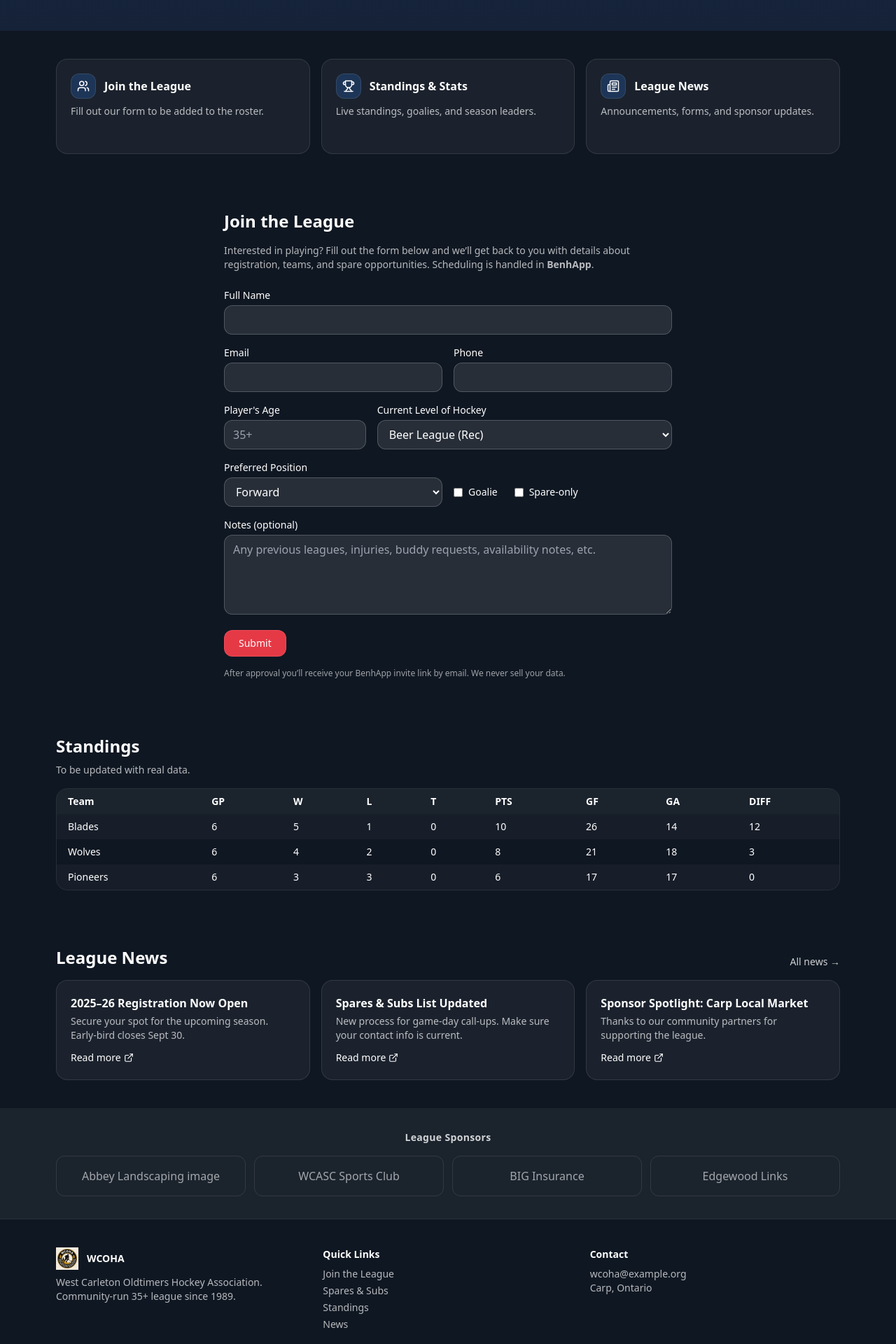
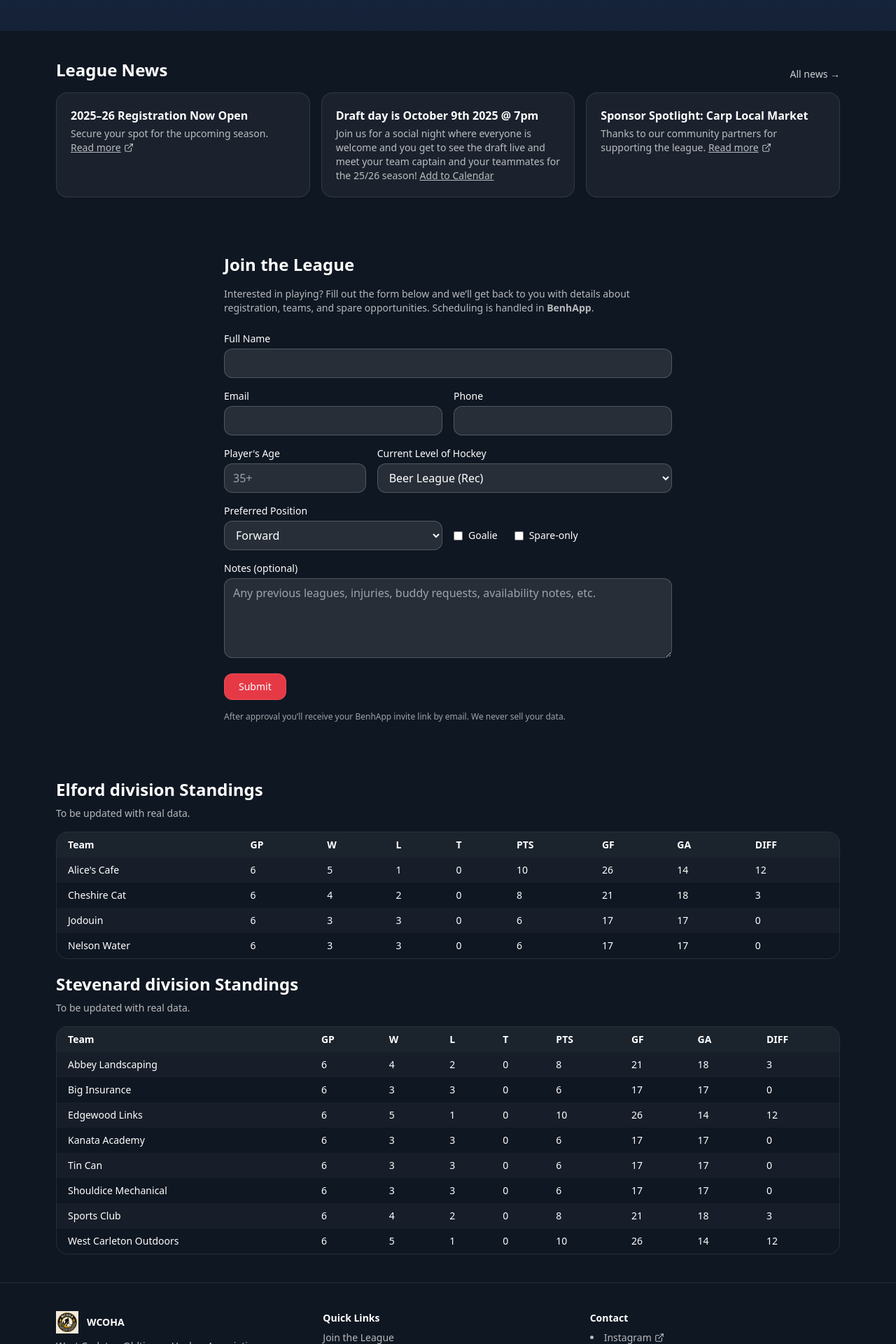
Before and after one commit to chuckbelisle/wcoha-site, a Next.js app: page / in a window 1280 px wide. Shown: the part 720-2640 px from the top of the page at 70% size. Built offline with nearby package versions, Linux system fonts and the light colour scheme.

Commit message:
update git ignore

```diff
--- a/app/page.tsx
+++ b/app/page.tsx
@@ -4,6 +4,58 @@ import { useState } from 'react';
 import { Card, CardContent } from '@/components/ui/card';
 import { Button } from '@/components/ui/button';
 import { Users, Newspaper, Trophy, ExternalLink, MapPin } from 'lucide-react';
+
+
+/* =========================
+   Helpers (placed OUTSIDE JSX)
+   ========================= */
+function toGCalDate(isoLike: string): string {
+  // Accepts "2025-10-09T19:00:00-04:00" or "2025-10-09T23:00:00Z" and converts to UTC YYYYMMDDTHHMMSSZ
+  const d = new Date(isoLike);
+  const pad = (n: number) => String(n).padStart(2, '0');
+  const y = d.getUTCFullYear();
+  const m = pad(d.getUTCMonth() + 1);
+  const day = pad(d.getUTCDate());
+  const hh = pad(d.getUTCHours());
+  const mm = pad(d.getUTCMinutes());
+  const ss = pad(d.getUTCSeconds());
+  return `${y}${m}${day}T${hh}${mm}${ss}Z`;
+}
+
+function buildGoogleCalHref(item: {
+  title: string;
+  eventStart: string;
+  eventEnd: string;
+  details?: string;
+  location?: string;
+}): string {
+  const text = encodeURIComponent(item.title);
+  const dates = `${toGCalDate(item.eventStart)}/${toGCalDate(item.eventEnd)}`;
+  const details = encodeURIComponent(item.details ?? '');
+  const location = encodeURIComponent(item.location ?? '');
+  return `https://calendar.google.com/calendar/render?action=TEMPLATE&text=${text}&dates=${dates}&details=${details}&location=${location}`;
+}
+
+const InstagramIcon = (props: React.SVGProps<SVGSVGElement>) => (
+  <svg
+    xmlns="http://www.w3.org/2000/svg"
+    width={props.width ?? 16}
+    height={props.height ?? 16}
+    viewBox="0 0 24 24"
+    fill="none"
+    stroke="currentColor"
+    strokeWidth="2"
+    strokeLinecap="round"
+    strokeLinejoin="round"
+    {...props}
+  >
+    <rect x="2" y="2" width="20" height="20" rx="5" ry="5"></rect>
+    <path d="M16 11.37A4 4 0 1 1 12.63 8 4 4 0 0 1 16 11.37z"></path>
+    <line x1="17.5" y1="6.5" x2="17.51" y2="6.5"></line>
+  </svg>
+);
+
+/* ========================= */
 
 function Logo({ className = 'h-20 w-auto' }: { className?: string }) {
   return <img src="/wcoha-logo.png" alt="WCOHA logo" className={`${className} object-contain`} />;
@@ -138,11 +190,44 @@ async function submitJoin(e: React.FormEvent) {
     }
   }
 
-  const news = [
-    { id: 1, title: '2025–26 Registration Now Open', blurb: 'Secure your spot for the upcoming season. Early-bird closes Sept 30.', href: '#' },
-    { id: 2, title: 'Spares & Subs List Updated', blurb: 'New process for game‑day call‑ups. Make sure your contact info is current.', href: '#' },
-    { id: 3, title: 'Sponsor Spotlight: Carp Local Market', blurb: 'Thanks to our community partners for supporting the league.', href: '#' },
+  // ---------- News (with optional calendar) ----------
+  type NewsItem = {
+    id: number
+    title: string
+    blurb: string
+    href?: string
+    eventStart?: string  // ISO w/ timezone or Z, e.g. "2025-10-09T19:00:00-04:00"
+    eventEnd?: string    // ISO w/ timezone or Z, e.g. "2025-10-09T21:00:00-04:00"
+    location?: string
+    details?: string
+  }
+
+  const news: NewsItem[] = [
+    {
+      id: 1,
+      title: '2025–26 Registration Now Open',
+      blurb: 'Secure your spot for the upcoming season.',
+      href: '#join',
+    },
+    {
+      id: 2,
+      title: 'Draft day is October 9th 2025 @ 7pm',
+      blurb:
+        'Join us for a social night where everyone is welcome and you get to see the draft live and meet your team captain and your teammates for the 25/26 season!',
+      // Local time in Ottawa/Toronto (EDT, UTC-4 on Oct 9, 2025)
+      eventStart: '2025-10-09T19:00:00-04:00',
+      eventEnd:   '2025-10-09T21:00:00-04:00',
+      location: 'Carp Arena',
+      details: 'League draft night and social.',
+    },
+    {
+      id: 3,
+      title: 'Sponsor Spotlight: Carp Local Market',
+      blurb: 'Thanks to our community partners for supporting the league.',
+      href: '#',
+    },
   ];
+  // ---------------------------------------------------
 
   return (
     <div className="min-h-screen bg-[#0f1722] text-white">
@@ -161,6 +246,7 @@ async function submitJoin(e: React.FormEvent) {
             <a className="hover:text-[#e63946] transition" href="#standings">Standings</a>
             <a className="hover:text-[#e63946] transition" href="/sponsors">Sponsors</a>
             <a className="hover:text-[#e63946] transition" href="#about">About</a>
+            <a href="https://instagram.com/wcoha_league" target="_blank" rel="noopener noreferrer" className="hover:text-[#e63946] transition inline-flex items-center gap-1"><InstagramIcon /> Instagram</a>
           </nav>
           <button className="md:hidden inline-flex items-center gap-2 rounded-2xl border border-white/10 px-3 py-2 text-sm hover:bg-white/5" onClick={() => setNavOpen(!navOpen)}>
             Menu
@@ -175,8 +261,16 @@ async function submitJoin(e: React.FormEvent) {
                 ['Teams', '#teams'],
                 ['Spares', '#spares'],
                 ['About', '#about'],
+                ['Instagram', 'https://instagram.com/wcoha'], // new
               ].map(([label, href]) => (
-                <a key={label} href={href} className="rounded-xl bg-white/5 px-3 py-2 hover:bg-white/10">
+                <a
+                  key={label}
+                  href={href}
+                  target={label === 'Instagram' ? '_blank' : undefined}
+                  rel={label === 'Instagram' ? 'noopener noreferrer' : undefined}
+                  className="rounded-xl bg-white/5 px-3 py-2 hover:bg-white/10 inline-flex items-center gap-1"
+                >
+                  {label === 'Instagram' && <InstagramIcon />}
                   {label}
                 </a>
               ))}
@@ -193,15 +287,15 @@ async function submitJoin(e: React.FormEvent) {
               Community. Competition. Camaraderie.
             </h1>
             <p className="mt-4 text-white/80 md:text-lg">
-              West Carleton’s 35+ men’s hockey league—friendly rivalry, organized seasons, and post‑game laughs.
+              West Carleton’s 35+ men’s hockey league—friendly rivalry, organized seasons, and post-game laughs.
             </p>
             <div className="mt-6 flex gap-3">
               <Button className="rounded-2xl px-5 py-5 text-base bg-[#e63946] hover:bg-[#c92c39]"><a href="#join">Join the League</a></Button>
             </div>
             <div className="mt-6 flex items-center gap-4 text-xs text-white/70">
-              <div className="flex items-center gap-2"><Trophy size={16}/> Recreational tiers</div>
-              <div className="flex items-center gap-2"><Users size={16}/> 12 teams • 2 divisions • 32‑game season</div>
-              <div className="flex items-center gap-2"><MapPin size={16}/> Carp & Kinburn rinks</div>
+              <div className="flex items-center gap-2"><Trophy size={16} /> Recreational tiers</div>
+              <div className="flex items-center gap-2"><Users size={16} /> 12 teams • 2 divisions • 32-game season</div>
+              <div className="flex items-center gap-2"><MapPin size={16} /> Carp & Kinburn rinks</div>
             </div>
           </div>
           <div className="rounded-3xl border border-white/10 p-4 bg-white/5">
@@ -216,24 +310,51 @@ async function submitJoin(e: React.FormEvent) {
         </div>
       </section>
 
-      {/* Quick Links */}
-      <section className="max-w-6xl mx-auto px-4 py-10 grid md:grid-cols-3 gap-4">
-        {[
-          { icon: Users, title: 'Join the League', text: 'Fill out our form to be added to the roster.', href: '#join' },
-          { icon: Trophy, title: 'Standings & Stats', text: 'Live standings, goalies, and season leaders.', href: '#standings' },
-          { icon: Newspaper, title: 'League News', text: 'Announcements, forms, and sponsor updates.', href: '#news' },
-        ].map(({ icon: Icon, title, text, href }) => (
-          <a key={title} href={href} className="group rounded-2xl border border-white/10 p-5 bg-white/5 hover:bg-white/10 transition block">
-            <div className="flex items-center gap-3">
-              <span className="rounded-xl bg-[#1d3557] p-2 border border-white/10"><Icon size={18}/></span>
-              <h3 className="font-semibold">{title}</h3>
+      {/* News */}
+      <section id="news" className="max-w-6xl mx-auto px-4 py-10">
+        <div className="flex items-end justify-between mb-4">
+          <h2 className="text-2xl font-bold">League News</h2>
+          <a href="#" className="text-sm text-white/80 hover:text-white">All news →</a>
         </div>
-            <p className="text-sm text-white/70 mt-2">{text}</p>
-            <div className="text-xs mt-3 inline-flex items-center gap-1 opacity-0 group-hover:opacity-100 transition">
-              Open <ExternalLink size={14}/>
+        <div className="grid md:grid-cols-3 gap-4">
+          {news.map((n) => {
+            const showCalendar = Boolean(n.eventStart && n.eventEnd);
+            const calHref = showCalendar
+              ? buildGoogleCalHref({
+                title: n.title,
+                eventStart: n.eventStart!,
+                eventEnd: n.eventEnd!,
+                details: n.blurb,
+                location: n.location,
+              })
+              : undefined;
+
+            return (
+              <Card key={n.id} className="rounded-2xl bg-white/5 border-white/10">
+                <CardContent className="p-5">
+                  <h3 className="font-semibold">{n.title}</h3>
+                  <p className="text-sm text-white/70 mt-1">
+                    {n.blurb}{' '}
+                    {showCalendar ? (
+                      <a
+                        href={calHref}
+                        target="_blank"
+                        rel="noopener noreferrer"
+                        className="underline hover:text-white"
+                      >
+                        Add to Calendar
+                      </a>
+                    ) : n.href ? (
+                      <a href={n.href} className="underline hover:text-white inline-flex items-center gap-1">
+                        Read more <ExternalLink size={14} />
+                      </a>
+                    ) : null}
+                  </p>
+                </CardContent>
+              </Card>
+            );
+          })}
         </div>
-          </a>
-        ))}
       </section>
 
       {/* Join the League */}
@@ -247,12 +368,12 @@ async function submitJoin(e: React.FormEvent) {
         <form className="space-y-4" onSubmit={submitJoin}>
           <div>
             <label className="block text-sm mb-1">Full Name</label>
-            <input value={joinData.fullName} onChange={e=>updateJoin('fullName', e.target.value)} type="text" className="w-full rounded-xl px-3 py-2 bg-white/10 border border-white/20 text-white" required/>
+            <input value={joinData.fullName} onChange={e => updateJoin('fullName', e.target.value)} type="text" className="w-full rounded-xl px-3 py-2 bg-white/10 border border-white/20 text-white" required />
           </div>
           <div className="grid md:grid-cols-2 gap-4">
             <div>
               <label className="block text-sm mb-1">Email</label>
-              <input value={joinData.email} onChange={e=>updateJoin('email', e.target.value)} type="email" className="w-full rounded-xl px-3 py-2 bg-white/10 border border-white/20 text-white" required/>
+              <input value={joinData.email} onChange={e => updateJoin('email', e.target.value)} type="email" className="w-full rounded-xl px-3 py-2 bg-white/10 border border-white/20 text-white" required />
             </div>
             <div>
               <label className="block text-sm mb-1">Phone</label>
@@ -261,19 +382,18 @@ async function submitJoin(e: React.FormEvent) {
                 onChange={e => updateJoin('phone', formatPhoneDisplay(e.target.value))}
                 type="tel"
                 inputMode="tel"
-                className="w-full rounded-xl px-3 py-2 bg-white/10 border border-white/20 text-white"
-              />
+                className="w-full rounded-xl px-3 py-2 bg-white/10 border border-white/20 text-white" />
             </div>
           </div>
 
           <div className="grid md:grid-cols-3 gap-4">
             <div>
               <label className="block text-sm mb-1">Player's Age</label>
-              <input value={joinData.age} onChange={e=>updateJoin('age', e.target.value)} type="number" min={35} className="w-full rounded-xl px-3 py-2 bg-white/10 border border-white/20 text-white" placeholder="35+" required/>
+              <input value={joinData.age} onChange={e => updateJoin('age', e.target.value)} type="number" min={35} className="w-full rounded-xl px-3 py-2 bg-white/10 border border-white/20 text-white" placeholder="35+" required />
             </div>
             <div className="md:col-span-2">
               <label className="block text-sm mb-1">Current Level of Hockey</label>
-              <select value={joinData.currentLevel} onChange={e=>updateJoin('currentLevel', e.target.value)} className="w-full rounded-xl px-3 py-2 bg-white/10 border border-white/20 text-white">
+              <select value={joinData.currentLevel} onChange={e => updateJoin('currentLevel', e.target.value)} className="w-full rounded-xl px-3 py-2 bg-white/10 border border-white/20 text-white">
                 <option>Beer League (Rec)</option>
                 <option>Men's League A/B</option>
                 <option>Pickup Only</option>
@@ -286,7 +406,7 @@ async function submitJoin(e: React.FormEvent) {
           <div className="grid md:grid-cols-2 gap-4">
             <div>
               <label className="block text-sm mb-1">Preferred Position</label>
-              <select value={joinData.position} onChange={e=>updateJoin('position', e.target.value)} className="w-full rounded-xl px-3 py-2 bg-white/10 border border-white/20 text-white">
+              <select value={joinData.position} onChange={e => updateJoin('position', e.target.value)} className="w-full rounded-xl px-3 py-2 bg-white/10 border border-white/20 text-white">
                 <option>Forward</option>
                 <option>Defense</option>
                 <option>Goalie</option>
@@ -294,14 +414,14 @@ async function submitJoin(e: React.FormEvent) {
               </select>
             </div>
             <div className="flex items-center gap-6 pt-6 text-sm">
-              <label className="inline-flex items-center gap-2"><input type="checkbox" className="accent-[#e63946]" checked={joinData.goalie} onChange={e=>updateJoin('goalie', e.target.checked)}/> Goalie</label>
-              <label className="inline-flex items-center gap-2"><input type="checkbox" className="accent-[#e63946]" checked={joinData.spareOnly} onChange={e=>updateJoin('spareOnly', e.target.checked)}/> Spare‑only</label>
+              <label className="inline-flex items-center gap-2"><input type="checkbox" className="accent-[#e63946]" checked={joinData.goalie} onChange={e => updateJoin('goalie', e.target.checked)} /> Goalie</label>
+              <label className="inline-flex items-center gap-2"><input type="checkbox" className="accent-[#e63946]" checked={joinData.spareOnly} onChange={e => updateJoin('spareOnly', e.target.checked)} /> Spare-only</label>
             </div>
           </div>
 
           <div>
             <label className="block text-sm mb-1">Notes (optional)</label>
-            <textarea value={joinData.notes} onChange={e=>updateJoin('notes', e.target.value)} rows={4} className="w-full rounded-xl px-3 py-2 bg-white/10 border border-white/20 text-white" placeholder="Any previous leagues, injuries, buddy requests, availability notes, etc."/>
+            <textarea value={joinData.notes} onChange={e => updateJoin('notes', e.target.value)} rows={4} className="w-full rounded-xl px-3 py-2 bg-white/10 border border-white/20 text-white" placeholder="Any previous leagues, injuries, buddy requests, availability notes, etc." />
           </div>
 
           <Button type="submit" disabled={joinSubmitting} className="rounded-xl bg-[#e63946] hover:bg-[#c92c39] px-5 py-2">
@@ -316,29 +436,60 @@ async function submitJoin(e: React.FormEvent) {
             onChange={e => updateJoin('company', e.target.value)}
             style={{ display: 'none' }}
             tabIndex={-1}
-          autoComplete="off"
-        />
+            autoComplete="off" />
         </form>
       </section>
 
-      {/* Standings placeholder */}
+      {/* Standings */}
       <section id="standings" className="max-w-6xl mx-auto px-4 py-10">
-        <h2 className="text-2xl font-bold">Standings</h2>
+        <h2 className="text-2xl font-bold">Elford division Standings</h2>
         <p className="text-white/70 mt-2 text-sm">To be updated with real data.</p>
-        <div className="mt-4 overflow-x-auto rounded-2xl border border-white/10">
+        <div style={{ marginBottom: '20px' }} className="mt-4 overflow-x-auto rounded-2xl border border-white/10">
           <table className="min-w-full text-sm">
             <thead className="bg-white/5">
               <tr>
-                {['Team','GP','W','L','T','PTS','GF','GA','DIFF'].map(h => (
+                {['Team', 'GP', 'W', 'L', 'T', 'PTS', 'GF', 'GA', 'DIFF'].map(h => (
                   <th key={h} className="text-left px-4 py-2">{h}</th>
                 ))}
               </tr>
             </thead>
             <tbody>
               {[
-                ['Blades', 6, 5, 1, 0, 10, 26, 14, +12],
-                ['Wolves', 6, 4, 2, 0, 8, 21, 18, +3],
-                ['Pioneers', 6, 3, 3, 0, 6, 17, 17, 0],
+                ["Alice's Cafe", 6, 5, 1, 0, 10, 26, 14, +12],
+                ['Cheshire Cat', 6, 4, 2, 0, 8, 21, 18, +3],
+                ['Jodouin', 6, 3, 3, 0, 6, 17, 17, 0],
+                ['Nelson Water', 6, 3, 3, 0, 6, 17, 17, 0],
+              ].map((row, i) => (
+                <tr key={i} className="odd:bg-white/[0.03]">
+                  {row.map((cell, j) => (
+                    <td key={j} className="px-4 py-2">{cell}</td>
+                  ))}
+                </tr>
+              ))}
+            </tbody>
+          </table>
+        </div>
+        <h2 className="text-2xl font-bold">Stevenard division Standings</h2>
+        <p className="text-white/70 mt-2 text-sm">To be updated with real data.</p>
+        <div className="mt-4 overflow-x-auto rounded-2xl border border-white/10">
+          <table className="min-w-full text-sm">
+            <thead className="bg-white/5">
+              <tr>
+                {['Team', 'GP', 'W', 'L', 'T', 'PTS', 'GF', 'GA', 'DIFF'].map(h => (
+                  <th key={h} className="text-left px-4 py-2">{h}</th>
+                ))}
+              </tr>
+            </thead>
+            <tbody>
+              {[
+                ['Abbey Landscaping', 6, 4, 2, 0, 8, 21, 18, +3],
+                ['Big Insurance', 6, 3, 3, 0, 6, 17, 17, 0],
+                ['Edgewood Links', 6, 5, 1, 0, 10, 26, 14, +12],
+                ['Kanata Academy', 6, 3, 3, 0, 6, 17, 17, 0],
+                ['Tin Can', 6, 3, 3, 0, 6, 17, 17, 0],
+                ['Shouldice Mechanical', 6, 3, 3, 0, 6, 17, 17, 0],
+                ['Sports Club', 6, 4, 2, 0, 8, 21, 18, +3],
+                ['West Carleton Outdoors', 6, 5, 1, 0, 10, 26, 14, +12],
               ].map((row, i) => (
                 <tr key={i} className="odd:bg-white/[0.03]">
                   {row.map((cell, j) => (
@@ -351,46 +502,15 @@ async function submitJoin(e: React.FormEvent) {
         </div>
       </section>
 
-      {/* News */}
-      <section id="news" className="max-w-6xl mx-auto px-4 py-10">
-        <div className="flex items-end justify-between mb-4">
-          <h2 className="text-2xl font-bold">League News</h2>
-          <a href="#" className="text-sm text-white/80 hover:text-white">All news →</a>
-        </div>
-        <div className="grid md:grid-cols-3 gap-4">
-          {news.map(n => (
-            <Card key={n.id} className="rounded-2xl bg-white/5 border-white/10">
-              <CardContent className="p-5">
-                <h3 className="font-semibold">{n.title}</h3>
-                <p className="text-sm text-white/70 mt-1">{n.blurb}</p>
-                <a href={n.href} className="text-sm inline-flex items-center gap-1 mt-3 hover:underline">Read more <ExternalLink size={14}/></a>
-              </CardContent>
-            </Card>
-          ))}
-        </div>
-      </section>
-
-      {/* Sponsors */}
-      <section className="bg-white/5">
-        <div className="max-w-6xl mx-auto px-4 py-8">
-          <h2 className="text-center font-semibold tracking-wide text-white/80 text-sm">League Sponsors</h2>
-          <div className="mt-4 grid grid-cols-2 md:grid-cols-4 gap-3">
-            {['Abbey Landscaping image','WCASC Sports Club','BIG Insurance','Edgewood Links'].map(s => (
-              <div key={s} className="rounded-xl border border-white/10 p-4 text-center text-white/60">{s}</div>
-            ))}
-          </div>
-        </div>
-      </section>
-
       {/* Footer */}
       <footer id="about" className="border-t border-white/10">
         <div className="max-w-6xl mx-auto px-4 py-10 grid md:grid-cols-3 gap-6 text-sm text-white/70">
           <div>
             <div className="flex items-center gap-3">
-              <Logo className="h-8 w-auto"/>
+              <Logo className="h-8 w-auto" />
               <span className="font-semibold text-white">WCOHA</span>
             </div>
-            <p className="mt-2">West Carleton Oldtimers Hockey Association. Community‑run 35+ league since 1989.</p>
+            <p className="mt-2">West Carleton Oldtimers Hockey Association. Community-run 35+ league since 1989.</p>
           </div>
           <div>
             <div className="font-semibold text-white">Quick Links</div>
@@ -403,10 +523,20 @@ async function submitJoin(e: React.FormEvent) {
           </div>
           <div>
             <div className="font-semibold text-white">Contact</div>
-            <p className="mt-2">wcoha@example.org<br/>Carp, Ontario</p>
+            <ul className="mt-2 space-y-1"></ul>
+            <li>
+              <a
+                href="https://instagram.com/wcoha_league"
+                target="_blank"
+                rel="noopener noreferrer"
+                className="hover:text-white inline-flex items-center gap-1"
+              >
+                Instagram <ExternalLink size={14} />
+              </a>
+            </li>
         </div>
         </div>
-        <div className="text-center text-xs text-white/50 pb-6">© {new Date().getFullYear()} WCOHA. All rights reserved.</div>
+        <div className="text-center text-xs text-white/50 pb-6">© {new Date().getFullYear()} WCOHA. All rights reserved.</div><div className="text-center text-xs text-white/50 pb-6"> Site designed by PL Cloud Solutions.ca inc</div>
       </footer>
     </div>
   );
--- a/app/sponsors/page.tsx
+++ b/app/sponsors/page.tsx
@@ -18,7 +18,10 @@ function Header() {
         </div>
         <nav className="hidden md:flex items-center gap-6 text-sm">
           <a className="hover:text-[#e63946] transition" href="/">Home</a>
+          <a className="hover:text-[#e63946] transition" href="/#join">Join the League</a>
+          <a className="hover:text-[#e63946] transition" href="/#standings">Standings</a>
           <a className="hover:text-[#e63946] transition" href="/sponsors">Sponsors</a>
+          <a className="hover:text-[#e63946] transition" href="/#about">About</a>
         </nav>
       </div>
     </header>
@@ -31,7 +34,7 @@ export default function SponsorsPage() {
       <Header />
       <div className="max-w-6xl mx-auto px-4 py-10">
         <h1 className="text-3xl md:text-5xl font-extrabold leading-tight mb-8">League Sponsors</h1>
-        <p className="text-white/70 mb-10 text-sm max-w-2xl">We’re grateful for our community sponsors. Click any sponsor to see their details; use the external link to visit their official website.</p>
+        <p className="text-white/70 mb-10 text-sm max-w-2xl">We’re grateful for our community sponsors.</p>
 
         <div className="grid grid-cols-2 md:grid-cols-3 lg:grid-cols-4 gap-6">
           {sponsors.map((s: Sponsor) => (
--- a/package.json
+++ b/package.json
@@ -24,5 +24,8 @@
     "postcss": "8.4.39",
     "tailwindcss": "3.4.7",
     "typescript": "^5.4.5"
+  },
+  "engines": {
+    "node": "20.x"
   }
 }
```
Also changed, not shown: 1 other file (tests, documents, lock files or other folders). Lines whose indentation alone changed are shown as unchanged.
